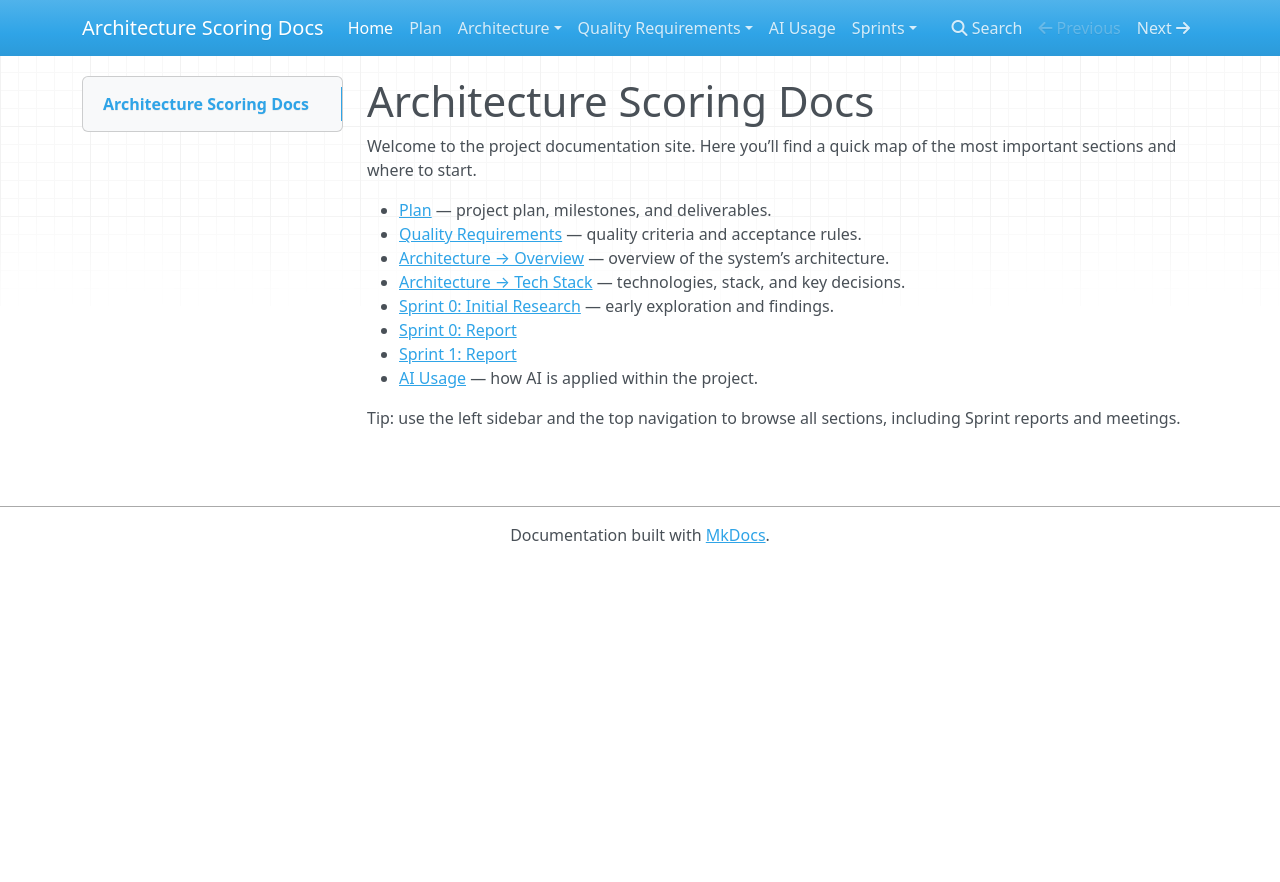
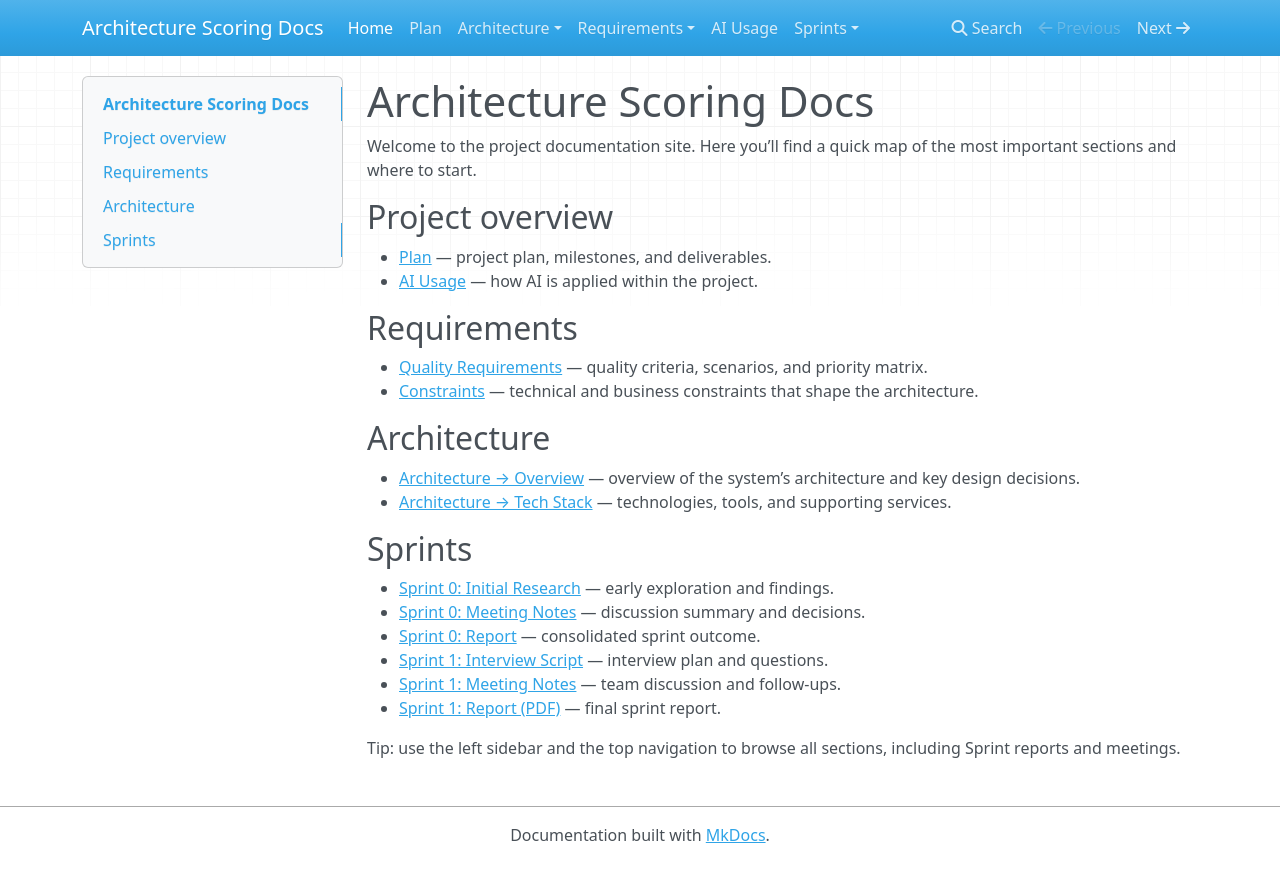
Before and after one commit to inno-itpd-nachos/add-toolling, an MkDocs documentation site: the page built from docs/index.md, in a window 1280 px wide. Shown: the top 882 px of the page. Built offline with MkDocs 1.6.1, drawn with Linux system fonts in a browser that asks for light colours; nearby versions of some CDN libraries.

Commit message:
index.md and mkdocs.yml update

```diff
--- a/docs/index.md
+++ b/docs/index.md
@@ -2,13 +2,28 @@
 
 Welcome to the project documentation site. Here you’ll find a quick map of the most important sections and where to start.
 
+## Project overview
+
 - [Plan](plan.md) — project plan, milestones, and deliverables.
-- [Quality Requirements](requirements/quality-requirements.md) — quality criteria and acceptance rules.
-- [Architecture → Overview](architecture/architecture.md) — overview of the system’s architecture.
-- [Architecture → Tech Stack](architecture/tech-stack.md) — technologies, stack, and key decisions.
-- [Sprint 0: Initial Research](sprints/sprint-0/initial-research.md) — early exploration and findings.
-- [Sprint 0: Report](sprints/sprint-0/report.md)
-- [Sprint 1: Report](sprints/sprint-1/report.pdf)
 - [AI Usage](ai-usage.md) — how AI is applied within the project.
 
+## Requirements
+
+- [Quality Requirements](requirements/quality-requirements.md) — quality criteria, scenarios, and priority matrix.
+- [Constraints](requirements/constraints.md) — technical and business constraints that shape the architecture.
+
+## Architecture
+
+- [Architecture → Overview](architecture/architecture.md) — overview of the system’s architecture and key design decisions.
+- [Architecture → Tech Stack](architecture/tech-stack.md) — technologies, tools, and supporting services.
+
+## Sprints
+
+- [Sprint 0: Initial Research](sprints/sprint-0/initial-research.md) — early exploration and findings.
+- [Sprint 0: Meeting Notes](sprints/sprint-0/meeting.md) — discussion summary and decisions.
+- [Sprint 0: Report](sprints/sprint-0/report.md) — consolidated sprint outcome.
+- [Sprint 1: Interview Script](sprints/sprint-1/script.md) — interview plan and questions.
+- [Sprint 1: Meeting Notes](sprints/sprint-1/meeting.md) — team discussion and follow-ups.
+- [Sprint 1: Report (PDF)](sprints/sprint-1/report.pdf) — final sprint report.
+
 Tip: use the left sidebar and the top navigation to browse all sections, including Sprint reports and meetings.
--- a/mkdocs.yml
+++ b/mkdocs.yml
@@ -1,13 +1,15 @@
 site_name: Architecture Scoring Docs
 docs_dir: docs
+
 nav:
   - Home: index.md
   - Plan: plan.md
   - Architecture:
       - Overview: architecture/architecture.md
       - Tech Stack: architecture/tech-stack.md
-  - Quality Requirements:
-      - Quality Criteria: requirements/quality-requirements.md
+  - Requirements:
+      - Quality Requirements: requirements/quality-requirements.md
+      - Constraints: requirements/constraints.md
   - AI Usage: ai-usage.md
   - Sprints:
       - Sprint 0:
@@ -16,4 +18,5 @@ nav:
           - Report: sprints/sprint-0/report.md
       - Sprint 1:
           - Interview Script: sprints/sprint-1/script.md
-          - Team Meeting 1: sprints/sprint-1/meeting.md
+          - Meeting: sprints/sprint-1/meeting.md
+          - Report (PDF): sprints/sprint-1/report.pdf
```
